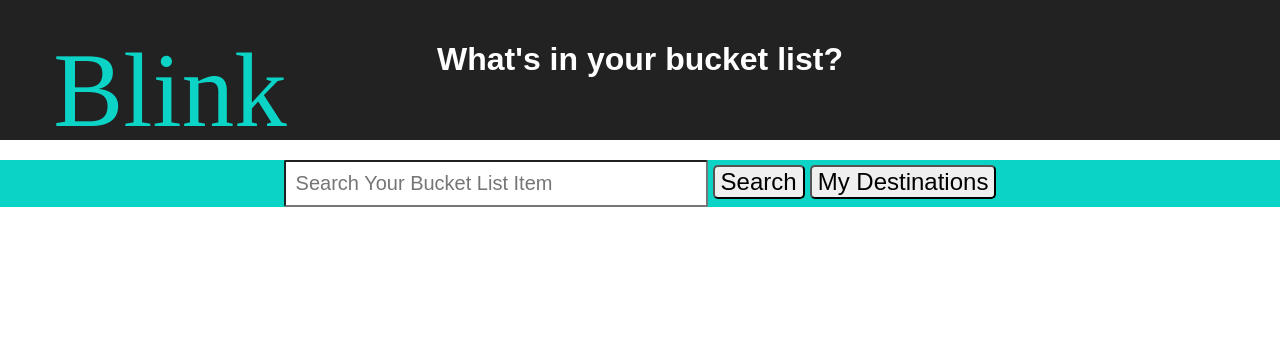
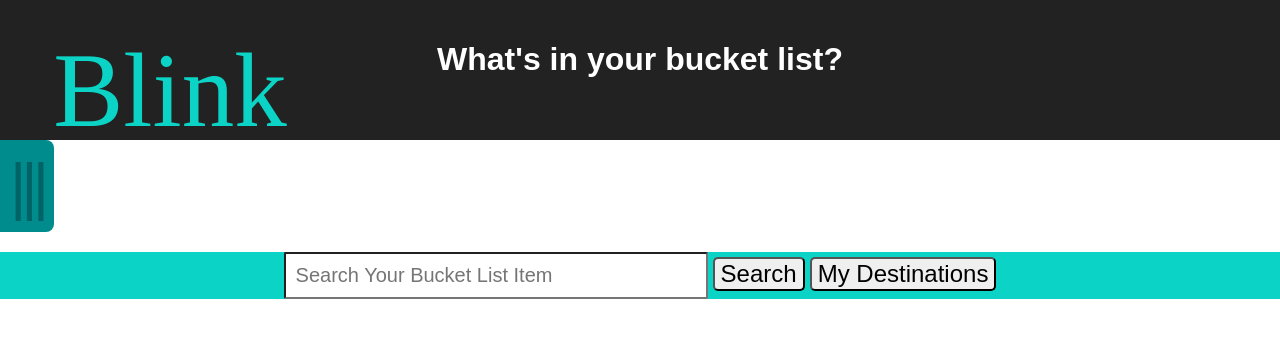
Before and after one commit to olgasizova/Blink, a React (Create React App) app in the folder Blink/: page / in a window 1280 px wide. Shown: the top 338 px of the page. Built offline with nearby package versions, Linux system fonts and the light colour scheme; no server answers; a web font is replaced by a local one.

Commit message:
lit slider feature

```diff
--- a/Blink/src/App.js
+++ b/Blink/src/App.js
@@ -119,7 +119,8 @@ class App extends Component {
         </div>
 
         <BucketDisplay ref='bucket'
-          handleToggleDrawer={event => this.handleToggleDrawer(event)}/>
+          handleToggleDrawer={event => this.handleToggleDrawer(event)}
+          consoleLogCheck={event => this.consoleLogCheck(event)}/>
 
         <UserInfo
           dob={this.state.userProfile.bday}
--- a/Blink/src/components/BucketDisplay/BucketDisplay.css
+++ b/Blink/src/components/BucketDisplay/BucketDisplay.css
@@ -1,7 +1,64 @@
-.bucketList{
+.false{
+  width: 100vw;
   height:100vh;
-  width: 50vw;
-  border: 3px solid orange;
   position: absolute;
-  background-color: #008B8B;
+  display: flex;
+  border-bottom-right-radius: 30px;
+  border-top-right-radius: 30px;
+  transform: translateX(-93vw);
+  transition: transform 3s;
 }
+
+
+.true{
+  width: 100vw;
+  height:100%;
+  position: absolute;
+  display: flex;
+  border-bottom-right-radius: 30px;
+  border-top-right-radius: 30px;
+  transition: transform 1s;
+}
+
+.transparent{
+  height:100%;
+  width: 6vw;
+  border-radius: 10px;
+  display: flex;
+  align-items: center;
+}
+
+.content{
+  width: 94%;
+  height: 100%;
+  background-color: #008B8D;
+}
+.handle{
+  font-size: 63px;
+  color: #006466;
+  letter-spacing: -5px;
+  background-color: #008B8D;
+  border-top-right-radius:8px;
+  border-bottom-right-radius:8px;
+  padding:10px;
+}
+
+.handle:hover{
+  color: #004b4d;
+/*  animation: move .9s ;
+*/
+  transform: scale(1.1,1.0);
+  transition: transform .5s;
+}
+
+@keyframes move {
+  100% {
+    transform: translate3d(.5px, 0, 0);
+  }
+  90% {
+    transform: translate3d(1px, 0, 0);
+  }
+  80% {
+    transform: translate3d(1.5px, 0, 0);
+  }
+}
--- a/Blink/src/components/BucketDisplay/BucketDisplay.jsx
+++ b/Blink/src/components/BucketDisplay/BucketDisplay.jsx
@@ -7,27 +7,27 @@ class BucketDisplay extends Component {
   constructor(props) {
     super(props)
     this.state= {
-      open: false
+      open: false,
+      className: false
     }
   }
   toggle(){
     this.setState({
-      open: !this.state.open
+      open: !this.state.open,
+      className: !this.state.className
     })
   }
 
   render() {
-    if(this.state.open === false){
-      return (<span/>)
+      return (
+      <div className={this.state.open}>
+        <div className="content"></div>
+        <div className="transparent">
+          <div className="handle" onClick={this.props.handleToggleDrawer}>|||</div>
+        </div>
+      </div>
+      )
     }
-    return (
-      <div className="bucketList">
-        Bucket List Stuff Goes Here (passed in as prop)
-        <button onClick={this.props.handleToggleDrawer}>Collapse </button>
-      </div>
-    );
-
   }
-}
 
 export default BucketDisplay;
```
